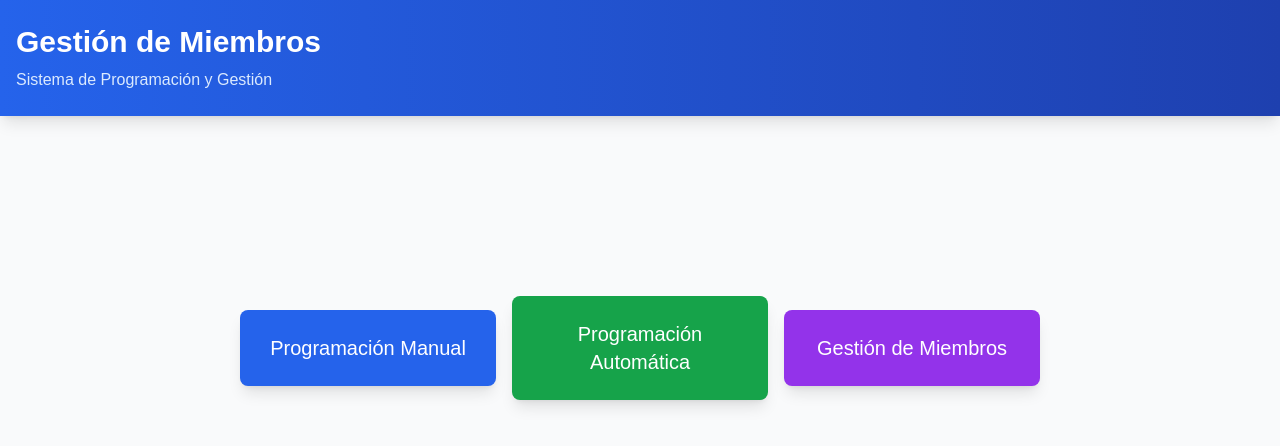
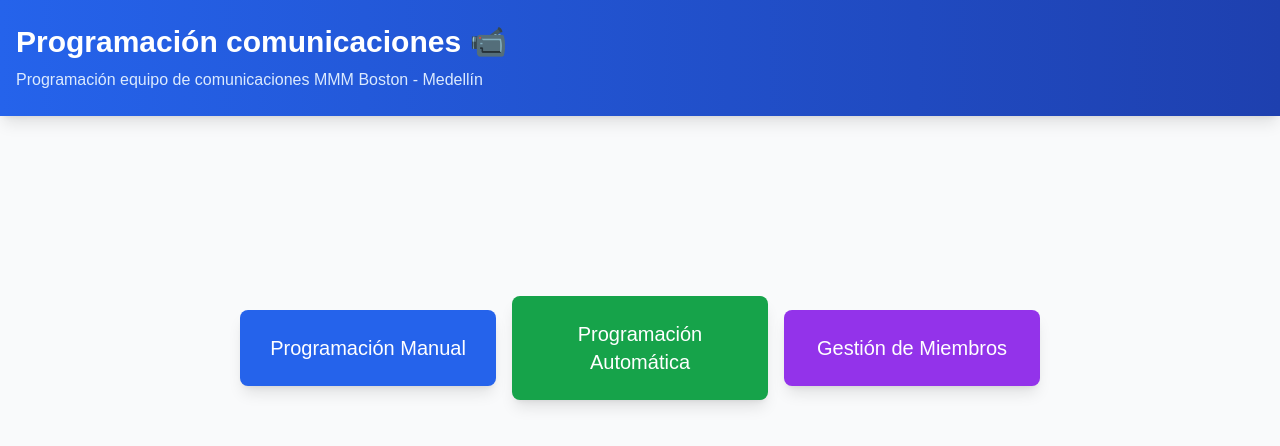
Before and after one commit to jefeRivas/iglesia-frontend, a React (Vite) app: page / in a window 1280 px wide. Shown: the top 446 px of the page. Built offline with nearby package versions, Linux system fonts and the light colour scheme.

Commit message:
Update App.jsx

```diff
--- a/src/App.jsx
+++ b/src/App.jsx
@@ -10,8 +10,8 @@ function App() {
       <div className="min-h-screen bg-gray-50">
         <header className="bg-gradient-to-r from-blue-600 to-blue-800 text-white shadow-lg">
           <div className="container mx-auto px-4 py-6">
-            <h1 className="text-2xl md:text-3xl font-bold">Gestión de Miembros</h1>
-            <p className="text-blue-100 mt-2">Sistema de Programación y Gestión</p>
+            <h1 className="text-2xl md:text-3xl font-bold">Programación comunicaciones 📹</h1>
+            <p className="text-blue-100 mt-2">Programación equipo de comunicaciones MMM Boston - Medellín</p>
           </div>
         </header>
         <main className="container mx-auto px-4 py-8">
```
